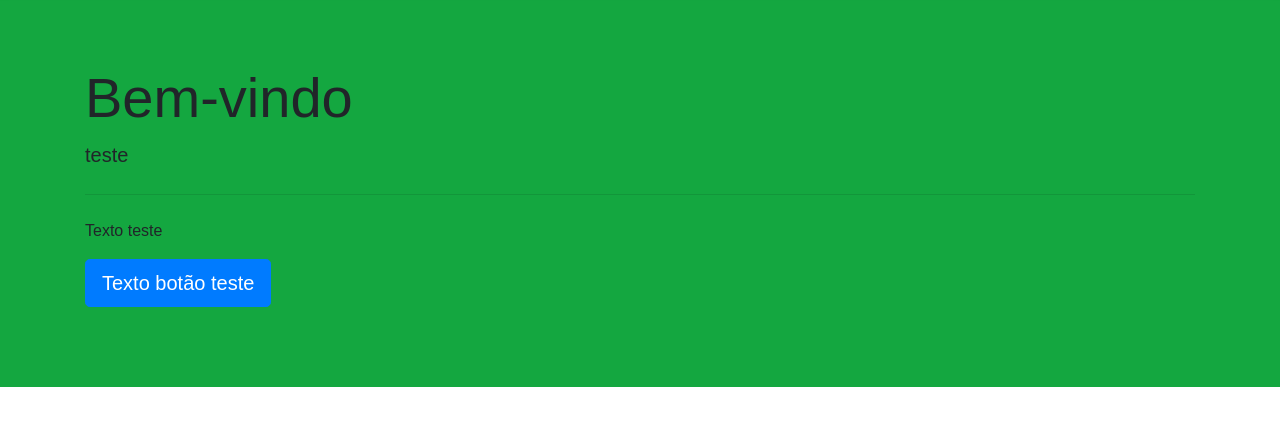
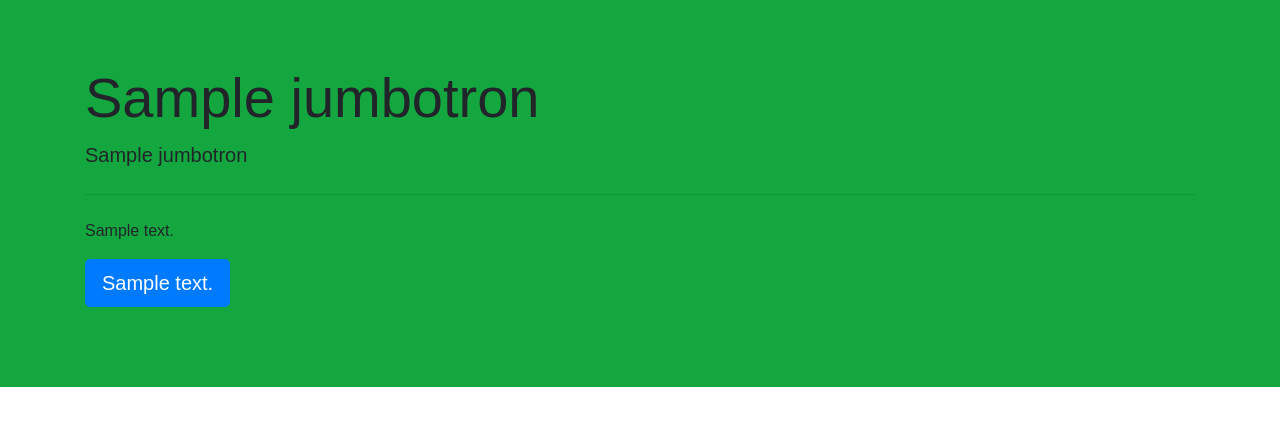
Before and after one commit to LGPC1871/CTI-TCC2020, a CodeIgniter app: page /database/index.php/home/principal in a window 1280 px wide. Shown: the part 107-529 px from the top of the page. Run offline with CodeIgniter, Linux system fonts and the light colour scheme; tables that the repository leaves empty hold one stand-in row (values such as "Sample post"); some libraries are stand-ins or nearby versions.

Commit message:
Update home.php

```diff
--- a/web/application/views/home.php
+++ b/web/application/views/home.php
@@ -8,6 +8,16 @@ $diretorio = base_url();
     <div class="row justify-content-center">
         <div class= "jumbotron jumbotron-fluid">
             <div class="container">
+                <?php if (isset($jumbotron)): ?>
+                    <h1 class="display-4"><?php echo $jumbotron['titulo'] ?></h1>
+                    <p class="lead"><?php echo $jumbotron['subtitulo'] ?></p>
+                    <hr class="my-4">
+                    <p><?php echo $jumbotron['texto'] ?></p>
+                    <p class="lead">
+                        <a class="btn btn-primary btn-lg" href="#" role="button"><?php echo $jumbotron['textobotao'] ?></a>
+                    </p>
+
+                <?php else: ?>
                     <h1 class="display-4">Bem-vindo</h1>
                     <p class="lead">teste</p>
                     <hr class="my-4">
@@ -15,6 +25,8 @@ $diretorio = base_url();
                     <p class="lead">
                         <a class="btn btn-primary btn-lg" href="#" role="button">Texto botão teste</a>
                     </p>
+                <?php endif ?>
+
             </div>
         </div>
     </div>
```
Lines whose indentation alone changed are shown as unchanged.
